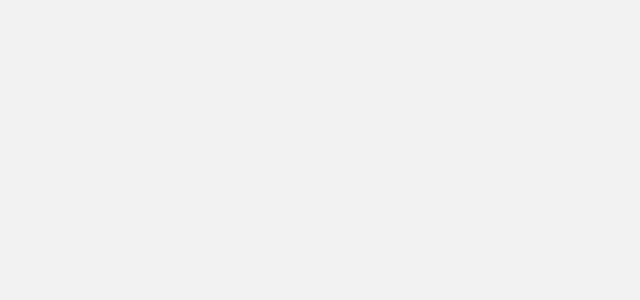
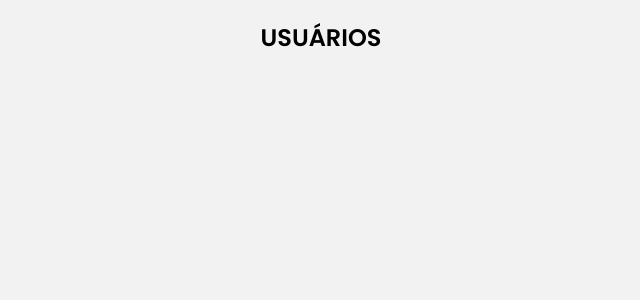
Before and after one commit to klebermkardel/CRUD-Fullstack, a React (Create React App) app in the folder frontend/: page / in a window 1280 px wide. Shown: the top 300 px of the page, without its empty margins (319-959 px from the left). Built offline with nearby package versions, Linux system fonts and the light colour scheme.

Commit message:
:sparkles: feat: Cria componente Title com texto USUÁRIOS

```diff
--- a/frontend/src/App.js
+++ b/frontend/src/App.js
@@ -13,11 +13,13 @@ const Container = styled.div`
   gap: 10px;
 `
 
+const Title = styled.h2``
 
 function App() {
   return (
     <>
       <Container>
+        <Title>USUÁRIOS</Title>
       </Container>
       <ToastContainer autoClose={3000} position="bottom-left" />
       <GlobalStyle />
```
